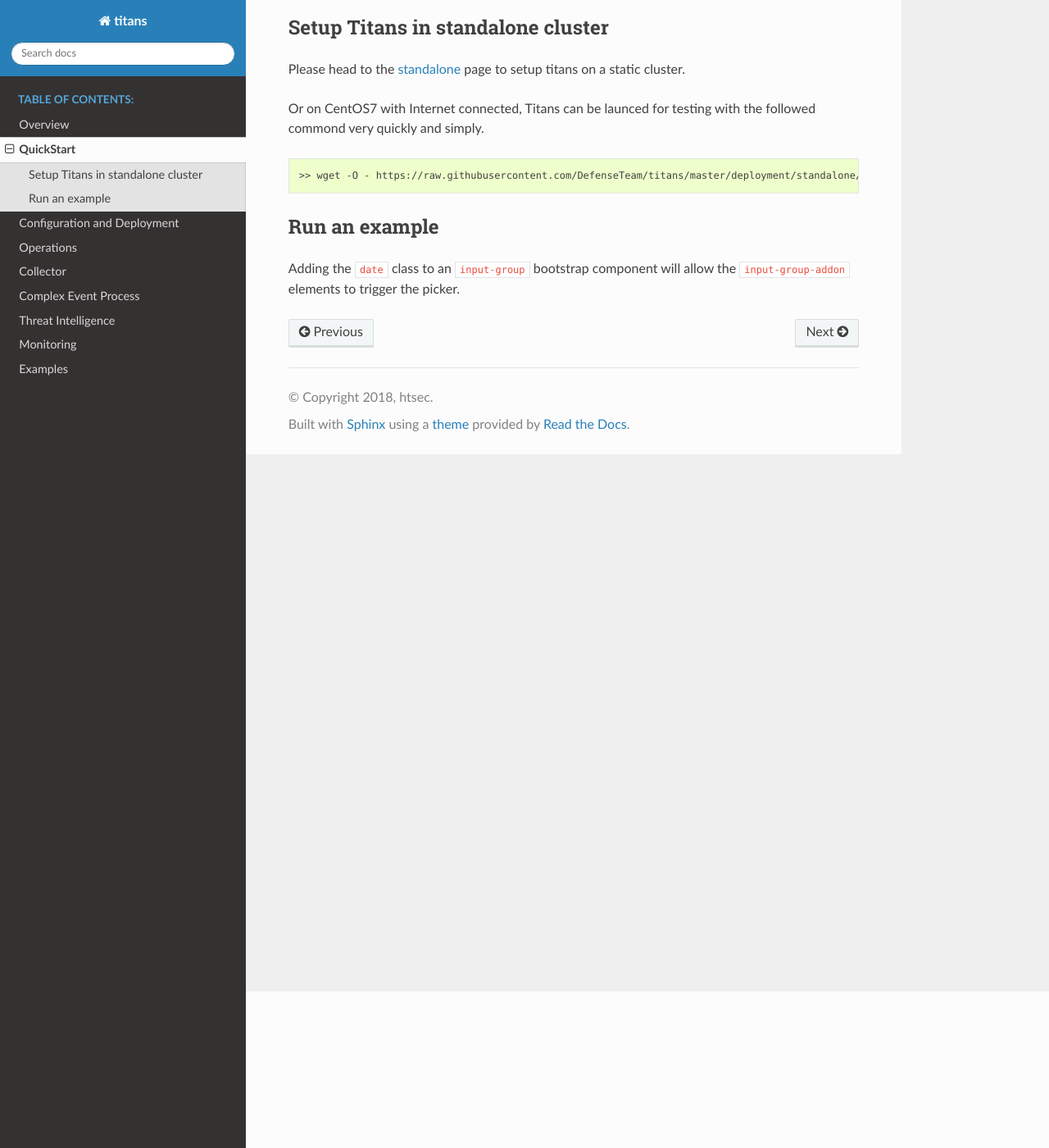
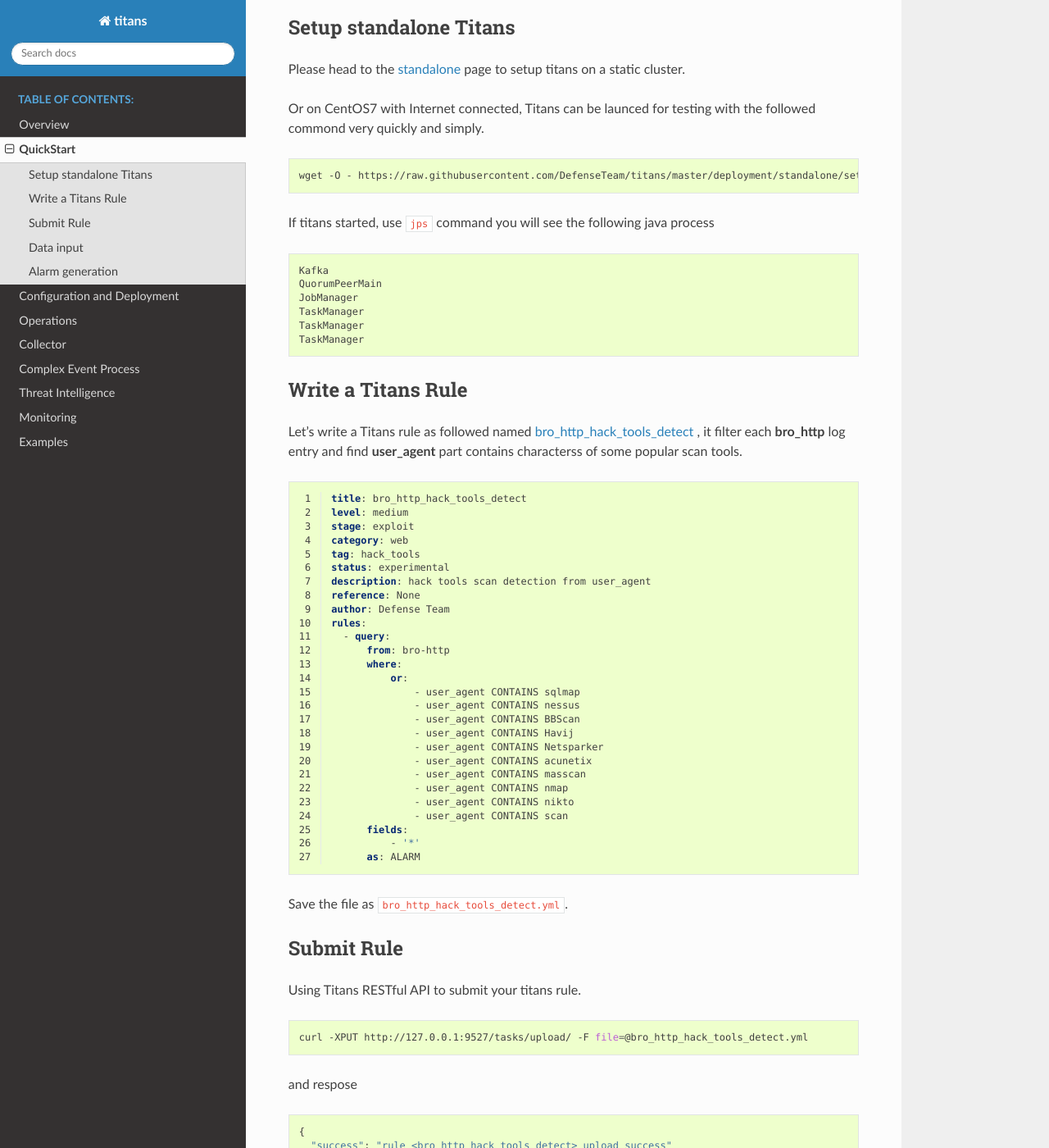
Before and after one commit to DefenseTeam/titans, a Sphinx documentation site: the page built from docs/source/quickstart.rst, in a window 1280 px wide and 1400 px high, scrolled down 191 px. Shown: the whole window at 82% size. Built offline with Sphinx 7.4.7 and the Read the Docs theme 2.0.0, drawn with Linux system fonts in a browser that asks for light colours; some of the changed text lies outside the part shown.

Commit message:
quickstart

```diff
--- a/docs/source/deployment.rst
+++ b/docs/source/deployment.rst
@@ -20,7 +20,7 @@ Requirements
 Requirements for Titans include:
 
  * **Java 1.8.x** or higher must be installed
- * **Python3.6.4** must be installed and python package **titans-restful** must be installed (titans-restful can be installed by ``pip install titians-restful`` from pypi)
+ * **Python 3.6.4** must be installed and python package **titans-restful** must be installed (titans-restful can be installed by ``pip install titians-restful`` from pypi)
  * **ssh** must be installed and sshd must be running
 
 Download
--- a/docs/source/quickstart.rst
+++ b/docs/source/quickstart.rst
@@ -1,10 +1,10 @@
 QuickStart
 ============
 
-Setup a standalone Titans instance and run an example in few simple steps.
+Setup a Titans in box instance and run an example in few simple steps.
 
 
-Setup Titans in standalone cluster
+Setup standalone Titans
 --------------------------------------
 
 Please head to the `standalone <http://titans.readthedocs.io/en/latest/deployment.html#standalone>`_ page to setup titans on a static cluster.
@@ -14,10 +14,113 @@ Or on CentOS7 with Internet connected, Titans can be launced for testing with th
 
 .. code-block:: bash
 
-	>> wget -O - https://raw.githubusercontent.com/DefenseTeam/titans/master/deployment/standalone/setup-centos-7.sh | bash
+	wget -O - https://raw.githubusercontent.com/DefenseTeam/titans/master/deployment/standalone/setup-centos-7.sh | bash
+
+If titans started, use ``jps`` command you will see the following java process ::
+
+	Kafka
+	QuorumPeerMain
+	JobManager
+	TaskManager
+	TaskManager
+	TaskManager
 
 
-Run an example
+Write a Titans Rule
+--------------------------
+
+Let's write a Titans rule as followed named `bro_http_hack_tools_detect <http://titans.readthedocs.io/en/latest/deployment.html>`_ , it filter each **bro_http** log entry and find **user_agent** part contains characterss of some popular scan tools.
+
+.. code-block:: yaml
+	:linenos:
+
+	title: bro_http_hack_tools_detect
+	level: medium
+	stage: exploit
+	category: web
+	tag: hack_tools
+	status: experimental
+	description: hack tools scan detection from user_agent
+	reference: None
+	author: Defense Team
+	rules:
+	  - query:
+	      from: bro-http
+	      where:
+	          or:
+	              - user_agent CONTAINS sqlmap
+	              - user_agent CONTAINS nessus
+	              - user_agent CONTAINS BBScan
+	              - user_agent CONTAINS Havij
+	              - user_agent CONTAINS Netsparker
+	              - user_agent CONTAINS acunetix
+	              - user_agent CONTAINS masscan
+	              - user_agent CONTAINS nmap
+	              - user_agent CONTAINS nikto
+	              - user_agent CONTAINS scan
+	      fields:
+	          - '*'
+	      as: ALARM
+
+Save the file as ``bro_http_hack_tools_detect.yml``.
+
+
+Submit Rule
+--------------------------
+
+Using Titans RESTful API to submit your titans rule.
+
+.. code-block:: bash
+
+	curl -XPUT http://127.0.0.1:9527/tasks/upload/ -F file=@bro_http_hack_tools_detect.yml
+
+and respose ::
+
+	{
+	  "success": "rule <bro_http_hack_tools_detect> upload success"
+	}
+
+Then start the rule.
+
+.. code-block:: bash
+
+	curl -XPOST http://127.0.0.1:9527/tasks/run/bro_http_hack_tools_detect
+
+and response ::
+
+	{
+	  "success": "rule <bro_http_hack_tools_detect> started"
+	}
+
+
+Check the rule running status
+
+.. code-block:: bash
+
+	curl -XGET http://127.0.0.1:9527/tasks/status/bro_http_hack_tools_detect
+
+and response ::
+
+	{
+	  "name": "bro_http_hack_tools_detect",
+	  "status": "running",
+	  "start_time": "2018-05-06, 15:15:17",
+	  "duration": "3d 0h",
+	  "job_id":"xxx"
+	}
+
+you can also checkout the running rules by http://127.0.0.1:8081/#/running-jobs.
+
+Data input
 -----------------
 
-Adding the ``date`` class to an ``input-group`` bootstrap component will allow the ``input-group-addon`` elements to trigger the picker.
+.. role:: raw-html(raw)
+   :format: html
+.. default-role:: raw-html
+
+`<S>` collect data and send to kafka `</S>`
+
+Alarm generation
+----------------------
+
+alarm
```
Also changed, not shown: 1 other file.
